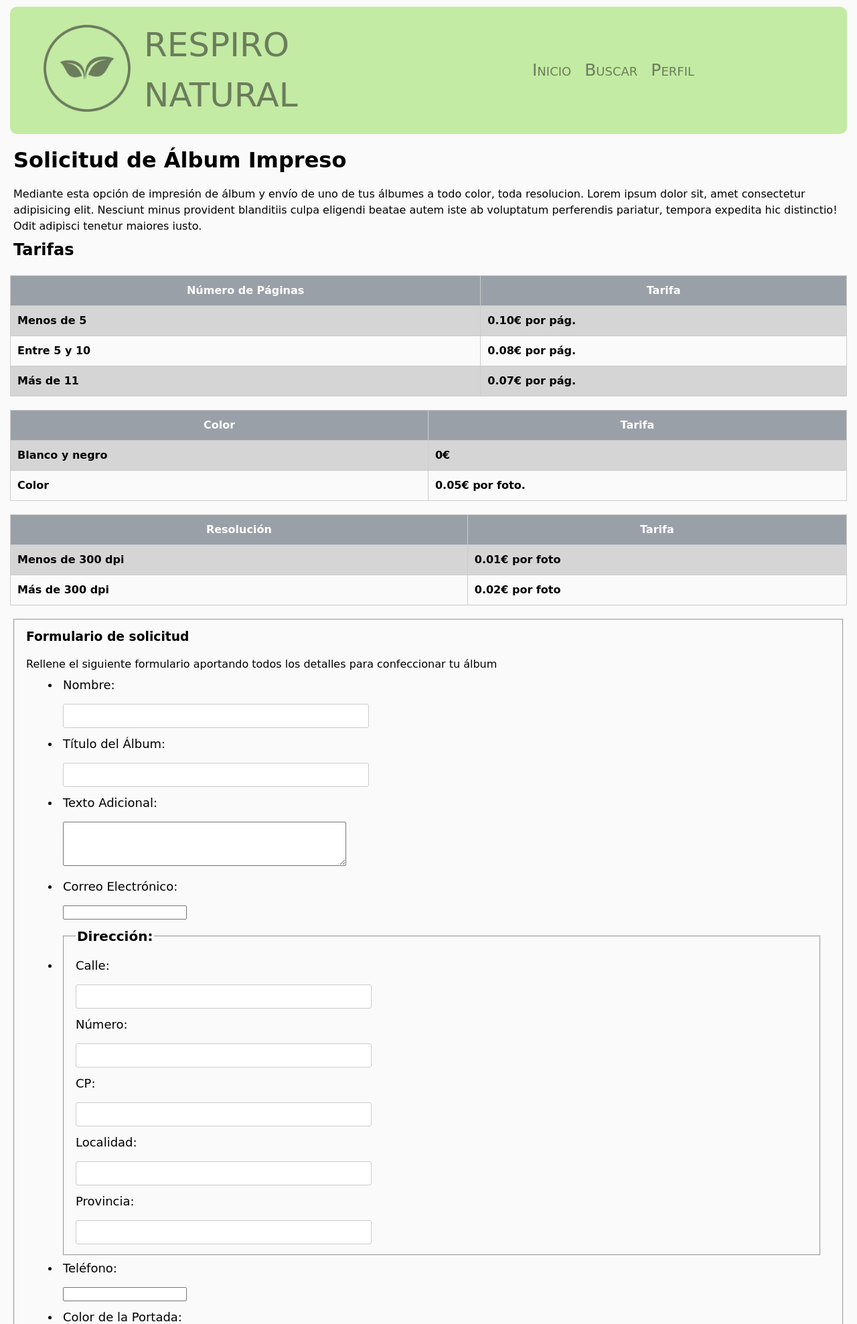
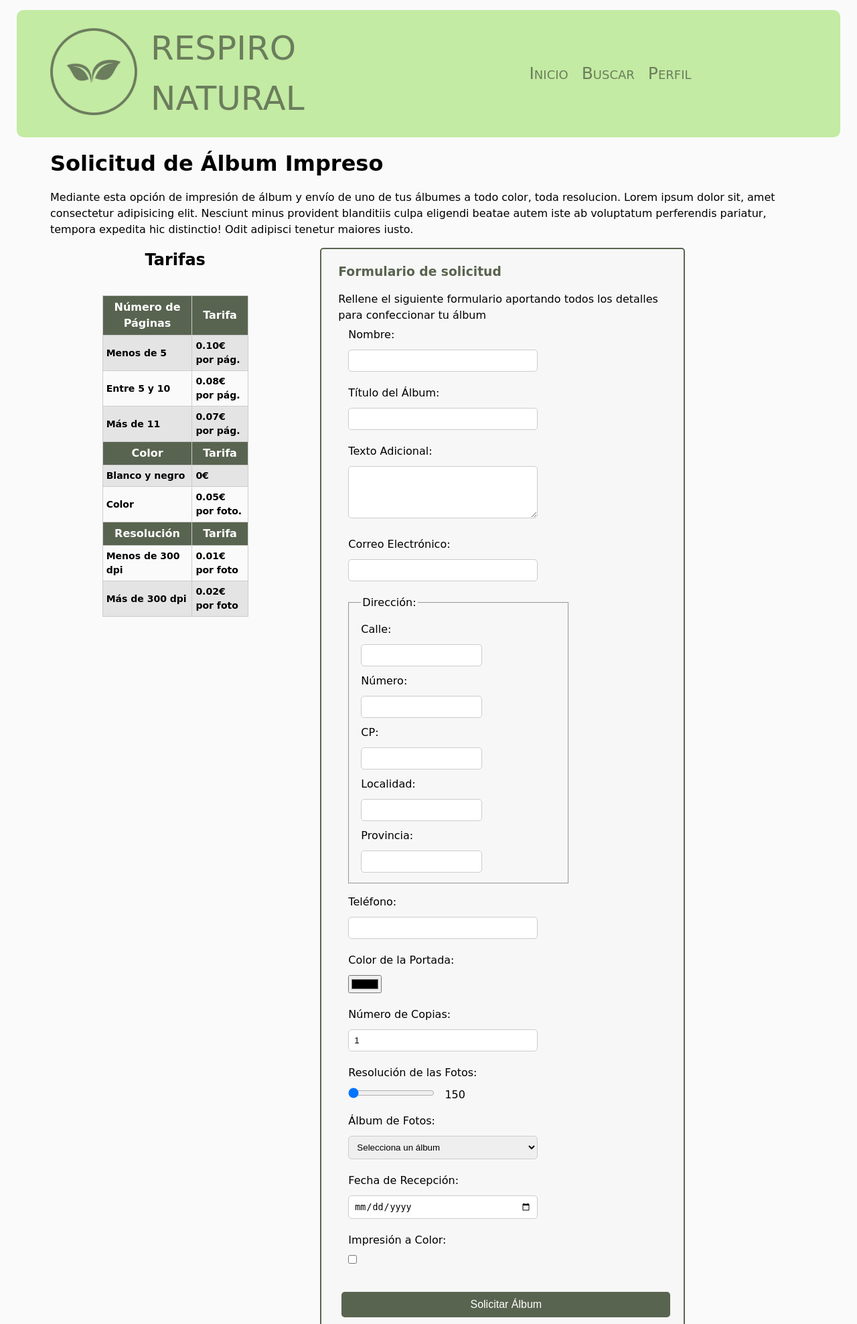
Before and after one commit to franndeli/DAW, a PHP site: page /solicitudalbum.html in a window 1280 px wide. Shown: the top 1977 px of the page at 67% size. Run offline with PHP 8.4, Linux system fonts and the light colour scheme; some web fonts are replaced.

Commit message:
FINAL PRÁCTICA 4

```diff
--- a/aviso.html
+++ b/aviso.html
@@ -12,7 +12,7 @@
 <body>
     <header>
         <div class="logo">
-            <a href="index.html"><img src="image/respiro_natural.png" alt="Logo de la página" height="130px"></a>
+            <a href="index.html"><img src="image/respiro_natural.png" alt="Logo de la página" height="130"></a>
             <a href="index.html"><p class="titulo">RESPIRO NATURAL</p></a>
         </div>
         <div class="enlaces">
@@ -52,8 +52,8 @@
         <section class="no_registro">
             <h1>Entra o registrate para poder acceder a este contenido</h1>
             <div>
-                <a href="index_usu.html"><button>Entrar</button></a>
-                <a href="registro.html"><button>Registrar</button></a>
+                <a class="boton" href="index_usu.html">Entrar</a>
+                <a class="boton" href="registro.html">Registrar</a>
             </div>
         </section>
     </main>
--- a/comprobacionalbum.html
+++ b/comprobacionalbum.html
@@ -13,12 +13,13 @@
 <body>
     <header>
         <div class="logo">
-            <a href="index.html"><img src="image/respiro_natural.png" alt="Logo de la página" height="130px"></a>
+            <a href="index.html"><img src="image/respiro_natural.png" alt="Logo de la página" height="130"></a>
             <a href="index.html"><p class="titulo">RESPIRO NATURAL</p></a>
         </div>
         <div class="enlaces">
             <nav>
-                <ul>
+                <p class="icono_menu">&#9776;</p>
+                <ul class="menu">
                     <li>
                         <a class="enlaces_menu" href="index.html">Inicio</a>
                     </li>
--- a/index.html
+++ b/index.html
@@ -13,7 +13,7 @@
 <body>
     <header>
         <div class="logo">
-            <a href="index.html"><img src="image/respiro_natural.png" alt="Logo de la página" height="130px"></a>
+            <a href="index.html"><img src="image/respiro_natural.png" alt="Logo de la página" height="130"></a>
             <a href="index.html"><p class="titulo">RESPIRO NATURAL</p></a>
         </div>
         <div class="enlaces">
--- a/solicitudalbum.html
+++ b/solicitudalbum.html
@@ -13,12 +13,13 @@
 <body>
     <header>
         <div class="logo">
-            <a href="index.html"><img src="image/respiro_natural.png" alt="Logo de la página" height="130px"></a>
+            <a href="index.html"><img src="image/respiro_natural.png" alt="Logo de la página" height="130"></a>
             <a href="index.html"><p class="titulo">RESPIRO NATURAL</p></a>
         </div>
         <div class="enlaces">
             <nav>
-                <ul>
+                <p class="icono_menu">&#9776;</p>
+                <ul class="menu">
                     <li>
                         <a class="enlaces_menu" href="index.html">Inicio</a>
                     </li>
@@ -33,13 +34,15 @@
         </div>
     </header>
 
-    <main>
+    <main class="solicitud">
         <h1>Solicitud de Álbum Impreso</h1>
         <p>Mediante esta opción de impresión de álbum y envío de uno de tus álbumes a todo color, toda resolucion. Lorem ipsum dolor sit,
             amet consectetur adipisicing elit. Nesciunt minus provident blanditiis culpa eligendi beatae autem iste ab voluptatum perferendis
             pariatur, tempora expedita hic distinctio! Odit adipisci tenetur maiores iusto.
         </p>
 
+        <div class="tabla_formulario">
+            <div class="tabla_div">
                 <h2>Tarifas</h2>
                 <table>
                     <tr>
@@ -58,9 +61,6 @@
                         <td>Más de 11</td>
                         <td>0.07€ por pág.</td>
                     </tr>
-        </table>
-
-        <table>
                     <tr>
                         <th>Color</th>
                         <th>Tarifa</th>
@@ -73,9 +73,6 @@
                         <td>Color</td>
                         <td>0.05€ por foto.</td>
                     </tr>
-        </table>
-
-        <table>
                     <tr>
                         <th>Resolución</th>
                         <th>Tarifa</th>
@@ -89,8 +86,10 @@
                         <td>0.02€ por foto</td>
                     </tr>
                 </table>
+            </div>
 
-        <fieldset>
+            <div class="formulario_div">
+                <section class="formulario_album">
                     <h3>Formulario de solicitud</h3>
                     <p>Rellene el siguiente formulario aportando todos los detalles para confeccionar tu álbum</p>
                     <form action="comprobacionalbum.html" method="post">
@@ -117,7 +116,7 @@
 
                             <!-- Dirección -->
                             <li>
-                        <fieldset>
+                                <fieldset class="direccion">
                                     <legend>Dirección:</legend>
                                     <label for="calle">Calle:</label>
                                     <input type="text" id="calle" name="direccion[calle]">
@@ -177,7 +176,9 @@
                         </ul>
                         <input type="submit" value="Solicitar Álbum">
                     </form>
-        </fieldset>
+                </section>
+            </div>
+        </div>
     </main>
 
     <footer>
--- a/style.css
+++ b/style.css
@@ -10,6 +10,9 @@
     line-height: 1.5;
     color: #000000;
     background-color: #FAFAFA;
+    margin-left: 15px;
+    margin-right: 15px;
+    margin-top: 10px;
 }
 
 /*HEADER*/
@@ -225,188 +296,212 @@
     border-radius: 10px;
 }
 
-@media (max-width: 1628px) {
-    .publicaciones {
-        flex-wrap: wrap;
-    }
-}
-/* Estilo para el contenedor del formulario de búsqueda */
-.cuadrado_busqueda {
-    border: 2px solid #333;
-    border-radius: 0px;
-    padding: 0xp;
-    background-color: #fff;
-    height: 500px;
-    width: 700px;
+/*BUSCADOR AVANZADO*/
+.buscador_avanzado {
+    width: 100%;
+    max-width: 750px;
+    margin: 0 auto;
+    padding: 20px;
 }
 
-main legend {
+/* Estilo para el contenedor de búsqueda */
+.cuadrado_busqueda {
+    border: 2px solid #6B7D5C;
+    border-radius: 20px;
+    padding: 20px;
+    background-color: #fff;
+}
+
+.cuadrado_busqueda > legend {
     font-weight: bold;
+    color: #6B7D5C;
     font-size: 20px;
 }
 
-/* Estilo para etiquetas y campos de entrada dentro del formulario */
-main label {
-    display: block;
-    font-size: 18px;
+.cuadrado_busqueda > form > p {
     margin-bottom: 10px;
 }
 
-/* Estilo para el icono de país y fecha dentro del formulario */
-main #pais::before,
-main #fechaInicio::before {
-    margin-right: 5px;
-    font-size: 20px;
+.cuadrado_busqueda > label {
+    margin-bottom: 5px;
 }
 
-/* Estilo para el campo de fecha "hasta" dentro del formulario */
-main #fechaFin {
-    margin-left: 10px;
-}
-/* Estilo para los campos de búsqueda cuando se pasa el ratón sobre ellos */
-main input[type="text"]:hover,
-main input[type="date"]:hover {
-    background-color: #f2f2f2; /* Cambia el color al pasar el ratón */
+/* Estilo para los inputs del formulario */
+.cuadrado_busqueda input[type="text"],
+.cuadrado_busqueda input[type="date"] {
+    width: 100%;
+    padding: 8px;
+    border: 1px solid #ccc;
+    border-radius: 5px;
 }
 
-/* Estilo para los campos de búsqueda */
-main input[type="text"],
-main input[type="date"] {
-    width: 40%; /* Reducir el ancho al 40% del contenedor */
-    padding: 8px; /* Reducir el relleno */
-    border: 1px solid #ccc;
-    border-radius: 3px;
-    font-size: 16px;
-}
-/* Estilo para el botón de búsqueda */
-
-.buscador_avanzado{
-justify-content:center;
-align-items: center;
-display: flex;
-flex-direction: column;
+.cuadrado_busqueda > button {
+    display: block;
+    margin-top: 20px;
+    width: 100%;
 }
 
-/* Estilo para el contenedor del formulario de solicitud */
-.solicitud {
-    background-color: #f5f5f5; /* Fondo gris claro */
-    border: 1px solid #ccc;
-    border-radius: 5px;
-    padding: 20px;
-    margin: 20px 0;
-    box-shadow: 0 0 10px rgba(0, 0, 0, 0.1);
+.cuadrado_busqueda input[type="text"]:hover,
+.cuadrado_busqueda input[type="date"]:hover {
+    box-shadow: 0 0 10px #6B7D5C;
+    transition: box-shadow 0.2s ease;
 }
 
-/* Estilo para el encabezado del formulario */
-.solicitud h3 {
-    font-size: 24px;
+.fechas_desde_hasta{
+    display: flex;
+    align-items: center;
+}
+/*BUSCADOR AVANZADO*/
+
+/*REGISTRO*/
+.registro {
+    width: 100%;
+    max-width: 750px;
+    margin: 0 auto;
+    padding: 20px;
+    border: 2px solid #6B7D5C;
+    border-radius: 20px;
+}
+
+.registro > legend {
+    font-weight: bold;
+    color: #6B7D5C;
+}
+
+.registro > form > p {
     margin-bottom: 10px;
 }
 
-/* Estilo para el párrafo de descripción */
-.solicitud p {
-    font-size: 16px;
-    margin-bottom: 20px;
+.registro > label {
+    display: block;
+    margin-bottom: 5px;
+    color: #333;
 }
 
-/* Estilo para la lista del formulario */
-.solicitud ul {
-    list-style: none;
-    padding: 0;
+.registro input[type="text"],
+.registro input[type="email"],
+.registro input[type="tel"],
+.registro select {
+    width: 100%;
+    padding: 8px;
+    border: 1px solid #ccc;
+    border-radius: 5px;
 }
 
-/* Estilo para los elementos de la lista */
-.solicitud li {
-    margin-bottom: 15px;
+.registro input[type="submit"] {
+    display: block;
+    margin-top: 20px;
+    padding: 8px;
+    background-color: #6B7D5C;
+    color: white;
+    border: none;
+    border-radius: 5px;
+    cursor: pointer;
+    width: 100%;
 }
 
-/* Estilo para etiquetas en el formulario */
-.solicitud label {
-    display: block;
-    font-weight: bold;
-    font-size: 18px;
+.registro > input[type="text"]:hover,
+.registro > input[type="email"]:hover,
+.registro > input[type="tel"]:hover,
+.registro > select:hover {
+    box-shadow: 0 0 10px #6B7D5C;
+    transition: box-shadow 0.2s ease;
+}
+/*REGISTRO*/
+
+/*PERFIL USUARIO*/
+.perfil {
+    margin-top: 25px;
+    padding: 10px 0;
+    border-radius: 5px;
+    border: 2px solid #6B7D5C;
+    max-width: 800px;
+    margin-left: auto;
+    margin-right: auto;
+}
+
+.perfil ul {
+    list-style-type: none;
+    padding-left: 0;
+}
+
+.perfil li {
     margin-bottom: 5px;
 }
 
-/* Estilo para campos de entrada y elementos de formulario */
-.solicitud input[type="text"],
-.solicitud input[type="email"],
-.solicitud input[type="tel"],
-.solicitud input[type="color"],
-.solicitud input[type="number"],
-.solicitud input[type="date"],
-.solicitud textarea,
-.solicitud select,
-.solicitud input[type="checkbox"] {
-    width: 100%;
-    padding: 10px;
-    border: 1px solid #ccc;
+.perfil a {
+    padding: 8px 12px;
+    display: block;
+    font-size: 18px;
+    color: #000000;
     border-radius: 3px;
-    font-size: 16px;
+    transition: background-color 0.2s ease, color 0.2s ease;
 }
 
-/* Estilo para el botón de envío del formulario */
-.solicitud input[type="submit"] {
-    background-color: #007bff; /* Fondo azul */
-    color: #fff;
-    padding: 12px 20px;
-    border: none;
-    border-radius: 3px;
-    font-size: 18px;
-    cursor: pointer;
+.perfil a:hover {
+    background-color: #6B7D5C;
+    color: #FFFFFF;
 }
 
-.solicitud input[type="submit"]:hover {
-    background-color: #0056b3; /* Cambio de color al pasar el ratón */
+/* Para el enlace de logout, un pequeño estilo adicional para resaltarlo */
+.perfil li:last-child a {
+    color: red;
+    text-align: center;
 }
 
-/* Estilo para el rango de resolución y su valor */
-.solicitud input[type="range"] {
-    width: 80%;
+.perfil li:last-child a:hover {
+    background-color: #000000;
+}
+/*PERFIL USUARIO*/
+
+/*SOLICITUD*/
+.solicitud{
+    margin-left: 50px;
+    margin-right: 50px;
 }
 
-.solicitud #value {
-    font-size: 18px;
-    font-weight: bold;
+.tabla_formulario{
+    display: flex;
 }
 
-/* Estilo para el campo de dirección (fieldset) */
-.solicitud fieldset {
-    border: 1px solid #ccc;
-    border-radius: 5px;
-    padding: 10px;
-    margin: 0;
+.tabla_div{
+    display: flex;
+    flex-direction: column;
+    flex: 1;
+    padding-right: 20px;
+    align-items: center;
 }
 
-.solicitud fieldset legend {
-    font-weight: bold;
+.formulario_div{
+    flex: 2;
 }
 
-/* Estilo para las tablas */
 table {
-    width: 100%;
+    width: 60%;
+    max-width: 300px;
     border-collapse: collapse;
     margin: 20px 0;
+    font-size: 14px;
 }
 
 /* Estilo para las celdas de encabezado */
 th {
-    background-color: #99a0a8; /* Fondo gris */
+    background-color: #596450;
     color: #fff;
-    font-weight: bold;
-    padding: 10px;
+    padding: 5px;
     border: 1px solid #ccc;
+    font-size: 16px;
 }
 
 /* Estilo para las celdas de datos */
 td {
-    padding: 10px;
+    padding: 5px;
     border: 1px solid #ccc;
 }
 
-/* Estilo para alternar colores de fila (opcional) */
+/* Estilo para alternar colores de fila */
 tr:nth-child(even) {
-    background-color: #d5d5d5; /* Fondo gris claro */
+    background-color: #e4e4e4;
 }
 
 /* Estilo para las celdas de datos en la primera columna */
@@ -417,5 +512,119 @@
 /* Estilo para las celdas de datos en la última columna */
 td:last-child {
     font-weight: bold;
-    color: #000000; /* Texto azul */
+    color: #000000; /* Texto negro */
 }
+
+.formulario_album {
+    width: 75%;
+    border: 2px solid #596450;
+    border-radius: 5px;
+    padding: 20px;
+    background-color: #f7f7f7;
+}
+
+.formulario_album > legend {
+    color: #596450;
+    font-weight: bold;
+}
+
+.formulario_album > h3 {
+    color: #596450;
+    margin-top: 0;
+}
+
+.formulario_album > form > ul {
+    list-style-type: none;
+    padding: 0;
+}
+
+.formulario_album > form> ul > li {
+    margin-bottom: 15px;
+}
+
+.formulario_album > form> ul > li > label {
+    display: block;
+    margin-bottom: 5px;
+}
+
+.formulario_album > form> ul > li > label > input[type="submit"] {
+    background-color: #596450;
+    color: white;
+    border: none;
+    padding: 10px 15px;
+    border-radius: 5px;
+    cursor: pointer;
+    font-size: 16px;
+}
+
+input[type="submit"]:hover {
+    background-color: #4b5335;
+}
+
+.formulario_album input[type="text"],
+.formulario_album input[type="email"],
+.formulario_album input[type="tel"],
+.formulario_album select,
+.formulario_album textarea,
+.formulario_album input[type="number"],
+.formulario_album input[type="date"] {
+    width: 60%;
+    padding: 8px;
+    border: 1px solid #ccc;
+    border-radius: 5px;
+}
+
+.formulario_album input[type="text"]:hover,
+.formulario_album input[type="email"]:hover,
+.formulario_album input[type="tel"]:hover,
+.formulario_album select:hover,
+.formulario_album textarea:hover,
+.formulario_album input[type="number"]:hover,
+.formulario_album input[type="range"]:hover,
+.formulario_album input[type="date"]:hover {
+    box-shadow: 0 0 10px #6B7D5C;
+    transition: box-shadow 0.2s ease;
+}
+
+.formulario_album input[type="submit"] {
+    background-color: #596450;
+    color: white;
+    border: none;
+    padding: 10px 15px;
+    border-radius: 5px;
+    cursor: pointer;
+    font-size: 16px;
+    width: 100%;
+    margin-top: 20px;
+}
+
+.formulario_album input[type="submit"]:hover {
+    background-color: #4b5335;
+    transition: background-color 0.2s ease;
+}
+
+.direccion{
+    width: 70%;
+    display: flex;
+    flex-direction: column;
+    margin-top: 0;
+}
+
+@media (max-width: 900px) {
+    .tabla_formulario{
+        display: flex;
+        flex-direction: column;
+    }
+    .formulario_div{
+        display: flex;
+        flex-direction: column;
+        align-items: center;
+    }
+}
+/*SOLICITUD*/
+
+@media (max-width: 1628px) {
+    .publicaciones {
+        flex-wrap: wrap;
+    }
+}
```
Also changed, not shown: other parts of style.css (+69 -1 lines), buscar.html (+8 -5 lines), foto.html (+17 -10 lines), index_usu.html (+8 -5 lines), indexsesion.html (+4 -3 lines), registro.html (+4 -3 lines), resultadobusqueda.html (+32 -12 lines). Lines whose indentation alone changed are shown as unchanged.
